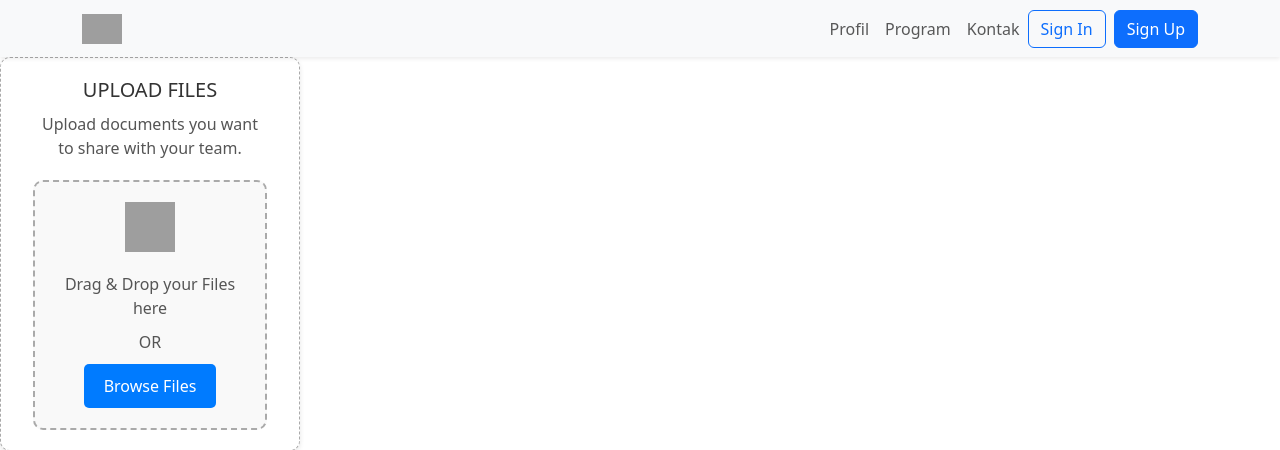
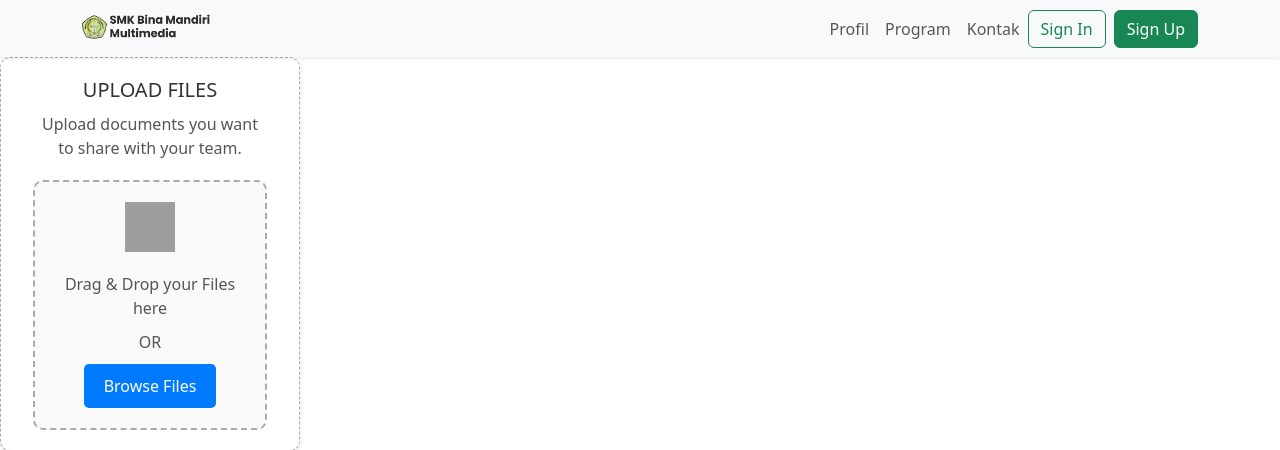
Before and after one commit to rayymhra/web-sekolah, a PHP site: page /siswa/index.php in a window 1280 px wide. Shown: the top 450 px of the page. Run offline with PHP 8.4, Linux system fonts and the light colour scheme; grey boxes are pictures that could not be loaded.

Commit message:
Memperbaiki logo yang tidak tampil dan merubah warna button

```diff
--- a/siswa/index.php
+++ b/siswa/index.php
@@ -3,7 +3,8 @@
 <head>
     <meta charset="UTF-8">
     <meta name="viewport" content="width=device-width, initial-scale=1.0">
-    <title>Document</title>
+    <title>Siswa</title>
+    <link rel="shortcut icon" href="../assets/img/bm3-header.png" type="image/x-icon">
     <link href="https://cdn.jsdelivr.net/npm/bootstrap@5.3.3/dist/css/bootstrap.min.css" rel="stylesheet" integrity="sha384-QWTKZyjpPEjISv5WaRU9OFeRpok6YctnYmDr5pNlyT2bRjXh0JMhjY6hW+ALEwIH" crossorigin="anonymous">
     <script src="https://cdn.jsdelivr.net/npm/bootstrap@5.3.3/dist/js/bootstrap.bundle.min.js" integrity="sha384-YvpcrYf0tY3lHB60NNkmXc5s9fDVZLESaAA55NDzOxhy9GkcIdslK1eN7N6jIeHz" crossorigin="anonymous"></script>
     <link rel="stylesheet" href="../assets/CSS/style.css">
@@ -96,7 +97,7 @@
 <nav class="navbar navbar-expand-lg navbar-light bg-light shadow-sm stikcy-top">
         <div class="container">
             <a class="navbar-brand" href="#">
-                <img src="../assets/img/bm3.png" alt="Logo" height="30" class="logo d-inline-block align-text-top">
+                <img src="../assets/img/bm3-logo.png" alt="Logo" height="30" class="logo d-inline-block align-text-top">
             </a>
             <button class="navbar-toggler" type="button" data-bs-toggle="collapse" data-bs-target="#navbarNav" aria-controls="navbarNav" aria-expanded="false" aria-label="Toggle navigation">
                 <span class="navbar-toggler-icon"></span>
@@ -114,8 +115,8 @@
                     </li>
                 </ul>
                 <div class="d-flex mt-2 mt-lg-0">
-                    <button class="btn btn-outline-primary me-2" type="button">Sign In</button>
-                    <button class="btn btn-primary" type="button">Sign Up</button>
+                    <button class="btn btn-outline-success me-2" type="button">Sign In</button>
+                    <button class="btn btn-success" type="button">Sign Up</button>
                 </div>
             </div>
         </div>
```
